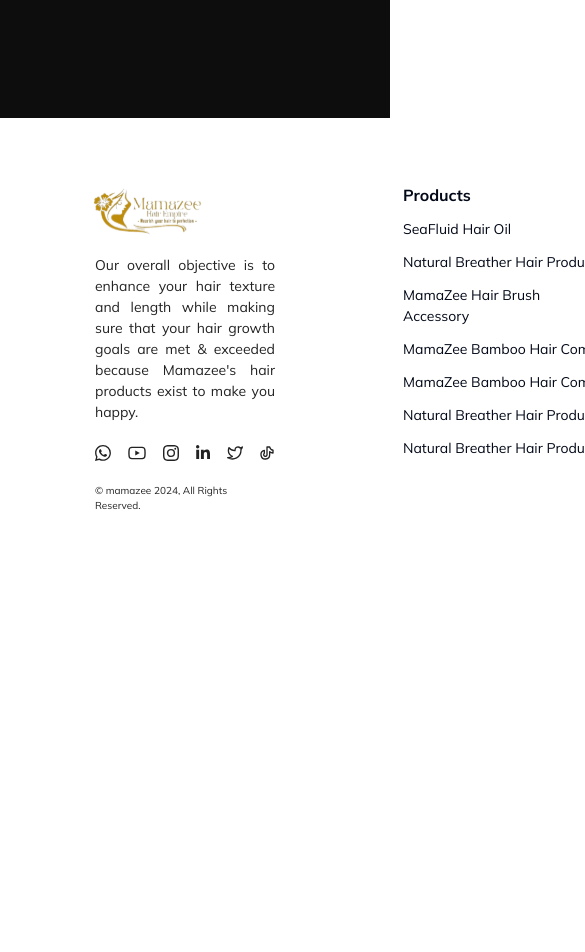
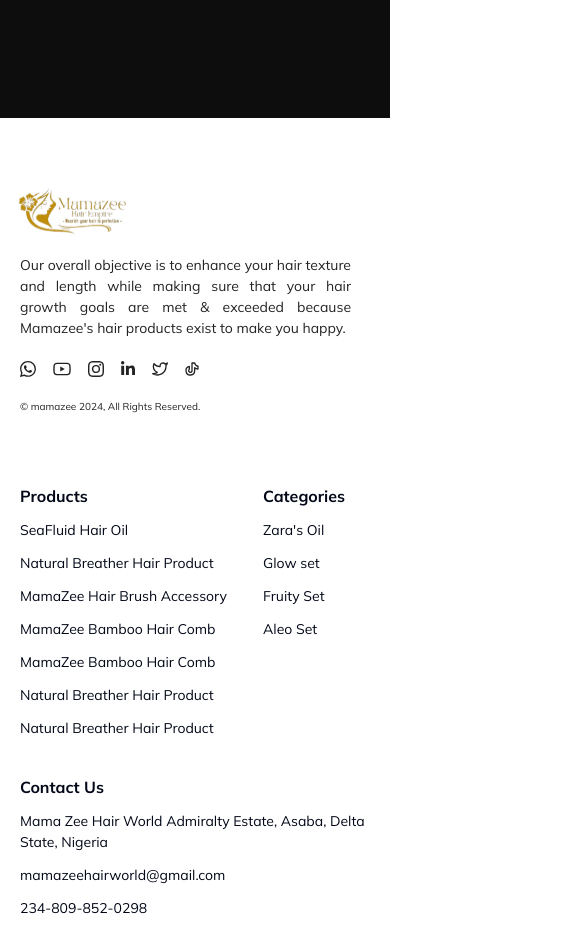
Before and after one commit to Perpy-del/MamaZee, a Next.js app: page / in a window 390 px wide. Shown: the part 7144-8096 px from the top of the page, 585 px wide, since content can reach past the window. Before the commit the page ends 7807 px from the top, so only its background shows below. Built offline with nearby package versions, Linux system fonts and the light colour scheme.

Commit message:
fix: responsiveness for footer section

```diff
--- a/components/Footer.tsx
+++ b/components/Footer.tsx
@@ -6,7 +6,7 @@
 
 const Footer = (props: Props) => {
   return (
-    <div className='pt-[45px] pb-[100px] pl-[75px] pr-[65px] flex items-start gap-32'>
+    <div className='pt-[45px] pb-[100px] lg:pl-[75px] xxl:pr-[35px] flex items-start xl:gap-12 xl:pr-[0px] xxl:gap-20 sm:pr-[20px] md:pl-[75px] flex-wrap 3xl:pl-[200px] 3xl:justify-center 3xl:gap-0 mdl:px-[40px]'>
       <LeftFooter />
       <ContactFooter />
     </div>
--- a/components/FooterSection/ContactFooter.tsx
+++ b/components/FooterSection/ContactFooter.tsx
@@ -4,8 +4,8 @@
 
 const ContactFooter = (props: Props) => {
   return (
-    <div className="flex items-start pt-[20px] gap-16">
-      <div className='flex flex-col gap-3 w-[300px]'>
+    <div className="flex items-start pt-[20px] xl:pt-[30px] lg:gap-16 sml:gap-9 lg:px-[20px] sm:px-[20px] sm:gap-10 md:gap-16 xl:px-0 flex-wrap">
+      <div className='flex flex-col gap-3 xxl:w-[300px]'>
         <h1 className='text-[16px] font-bold'>Products</h1>
         <a href="" className='hover:font-semibold hover:underline'><h3 className='text-[14px]'>SeaFluid Hair Oil</h3></a>
         <a href="" className='hover:font-semibold hover:underline'><h3 className='text-[14px]'>Natural Breather Hair Product</h3></a>
@@ -15,7 +15,7 @@
         <a href="" className='hover:font-semibold hover:underline'><h3 className='text-[14px]'>Natural Breather Hair Product</h3></a>
         <a href="" className='hover:font-semibold hover:underline'><h3 className='text-[14px]'>Natural Breather Hair Product</h3></a>
       </div>
-      <div className='flex flex-col gap-3'>
+      <div className='flex flex-col gap-3 3xl:pr-10'>
         <h1 className='text-[16px] font-bold'>Categories</h1>
         <a href="" className='hover:font-semibold hover:underline'><h3 className='text-[14px]'>Zara&apos;s Oil</h3></a>
         <a href="" className='hover:font-semibold hover:underline'><h3 className='text-[14px]'>Glow set</h3></a>
@@ -24,7 +24,7 @@
       </div>
       <div className='flex flex-col gap-3'>
         <h1 className='text-[16px] font-bold'>Contact Us</h1>
-        <h3 className='text-[14px]' >
+        <h3 className='text-[14px] sm:w-[80%] sml:w-[90vw] lg:w-[80%] xl:w-[75%]' >
           Mama Zee Hair World Admiralty Estate, Asaba, Delta State, Nigeria
         </h3>
         <h3 className='text-[14px]'>mamazeehairworld@gmail.com</h3>
--- a/components/FooterSection/LeftFooter.tsx
+++ b/components/FooterSection/LeftFooter.tsx
@@ -10,11 +10,11 @@
 
 const LeftFooter = (props: Props) => {
   return (
-    <div className="text-mzTextFooter w-[300px]">
+    <div className="text-mzTextFooter xl:w-[300px] sm:w-[250px] sml:w-[90vw] md:w-[70%] 3xl:w-[40%]">
       <a href="/" className="-ml-[20px]">
         <img src="/mz_logo_white.svg" alt="Mamazee White Logo" />
       </a>
-      <h3 className="py-[20px] pl-[20px] text-justify text-[14px]">
+      <h3 className="py-[20px] pl-[20px] text-justify text-[14px] 3xl:w-[75%]">
         Our overall objective is to enhance your hair texture and length while
         making sure that your hair growth goals are met & exceeded because
         Mamazee&apos;s hair products exist to make you happy.
```
